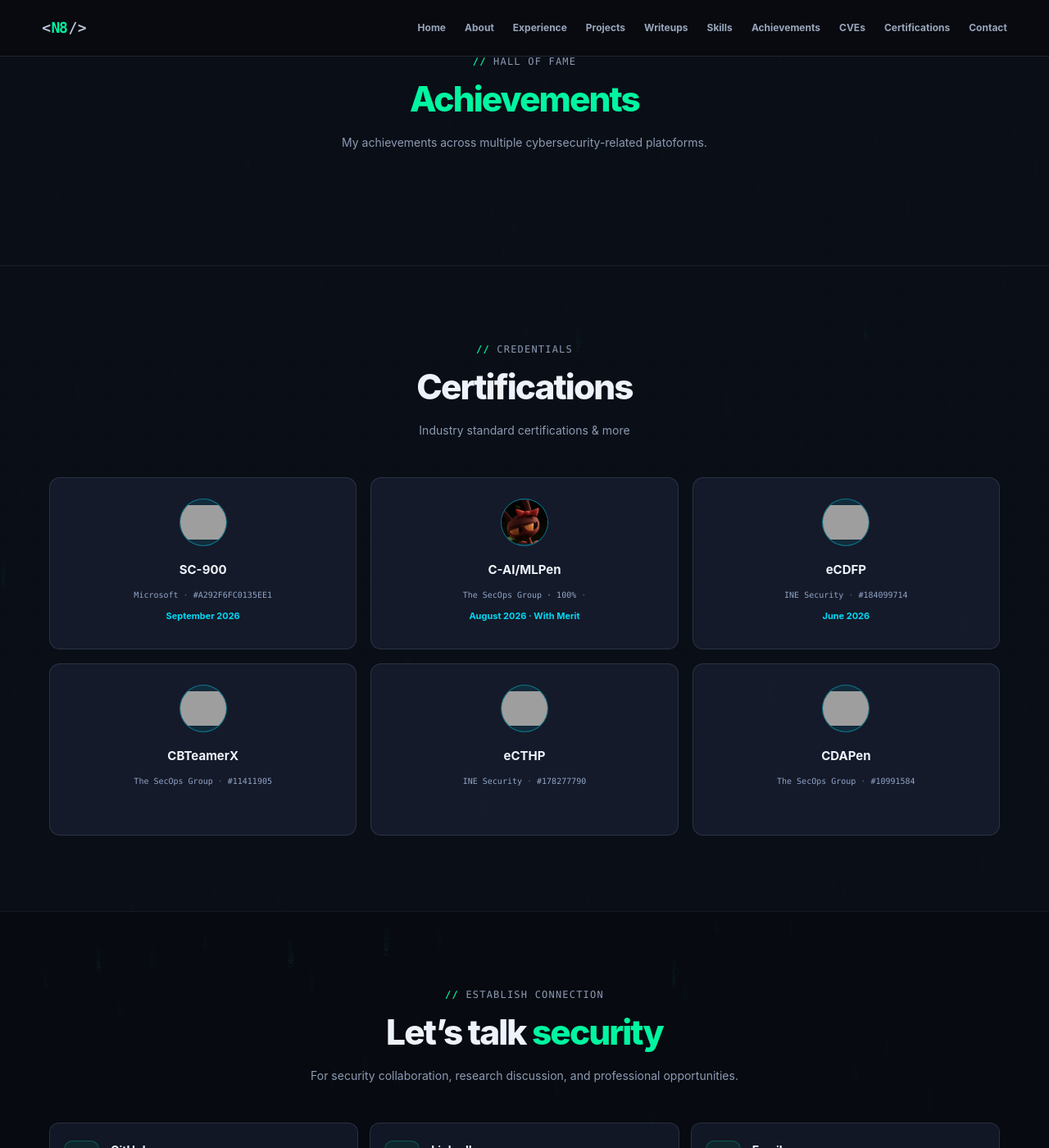
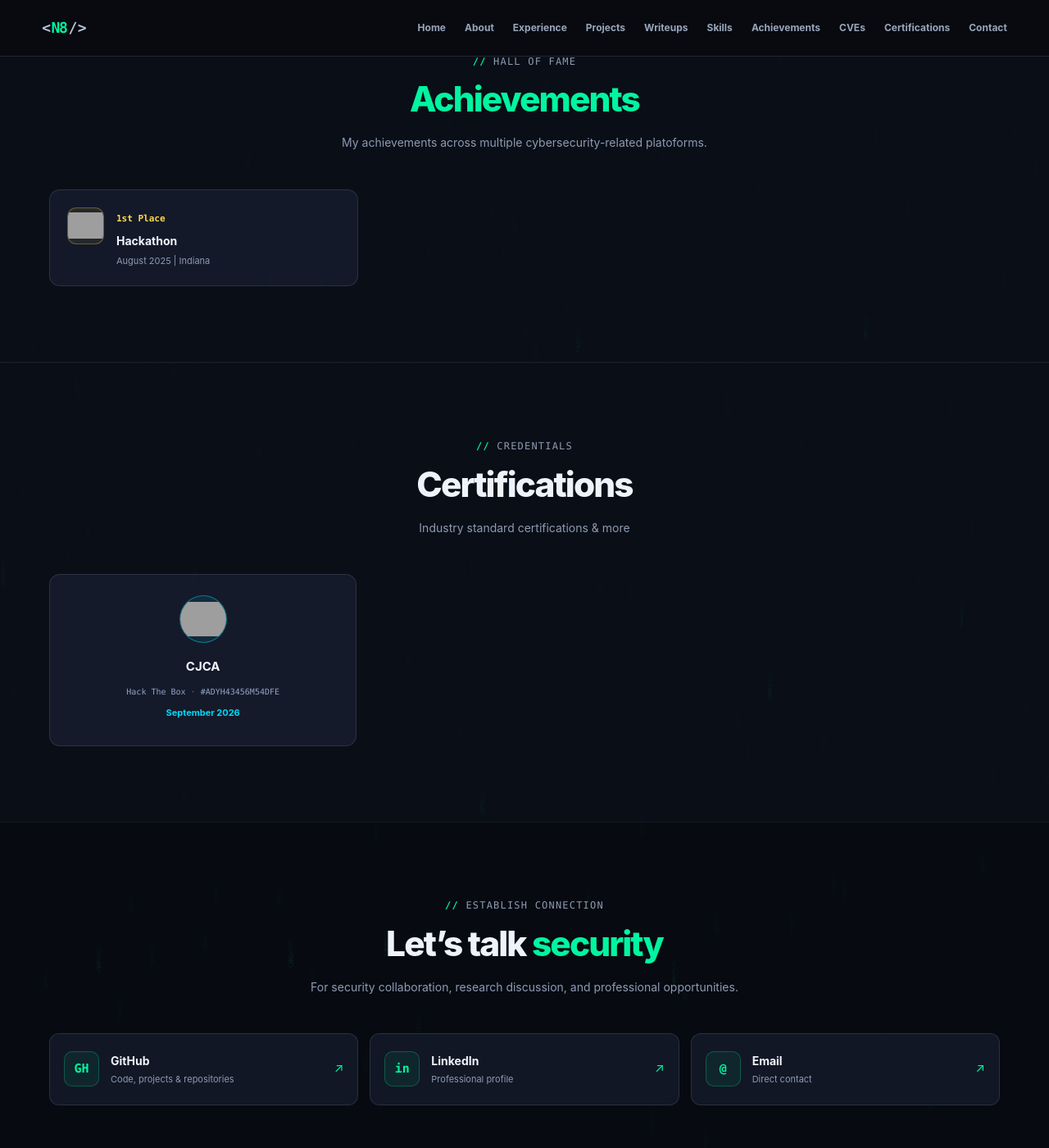
Before and after one commit to Ningen820/Ningen820.github.io, a Jekyll site: the page built from index.html, in a window 1280 px wide and 1400 px high, scrolled down 5370 px. Shown: the whole window at 82% size. Built offline with Jekyll 4.4.1, drawn with Linux system fonts in a browser that asks for light colours; grey boxes are pictures that could not be loaded.

Commit message:
Update profile.yml

```diff
--- a/_data/profile.yml
+++ b/_data/profile.yml
@@ -127,65 +127,26 @@ skills:
 
 
 
-achievements: []
-  #achievement1:
-    #title: ti
-    #place: 1st Place
-    #detail: 2024 Abu Dhabi
-    #rank: 1
-    #image: /assets/random_images/border.png
-    #key: 'no'
-
+achievements:
+  achievement1:
+    title: Hackathon
+    place: 1st Place
+    detail: August 2025 | Indiana
+    rank: 1
+    image: /assets/random_images/achievement1.png
+    key: 'no'
 
 
 certifications:
   certificate1:
-    name: SC-900
-    issuer: Microsoft
-    credential: '#A292F6FC0135EE1'
+    name: CJCA
+    issuer: Hack The Box
+    credential: '#ADYH43456M54DFE'
     date: September 2026
     image: /assets/random_images/certificate1.png
     key: 'no'
 
-  certificate2:
-    name: C-AI/MLPen
-    issuer: The SecOps Group · 100%
-    credential: ''
-    date: August 2026 · With Merit
-    image: /assets/random_images/idk.png
-    key: 'no'
 
-  certificate3:
-    name: eCDFP
-    issuer: INE Security
-    credential: '#184099714'
-    date: June 2026
-    image: /assets/random_images/certificate3.png
-    key: 'no'
-
-  certificate4:
-    name: CBTeamerX
-    issuer: The SecOps Group
-    credential: '#11411905'
-    date: ''
-    image: /assets/random_images/certificate4.png
-    key: 'no'
-
-  certificate5:
-    name: eCTHP
-    issuer: INE Security
-    credential: '#178277790'
-    date: ''
-    image: /assets/random_images/certificate5.png
-    key: 'no'
-
-  certificate6:
-    name: CDAPen
-    issuer: The SecOps Group
-    credential: '#10991584'
-    date: ''
-    image: /assets/random_images/certificate6.png
-    key: 'no'
 
 
 education:
@@ -224,7 +185,7 @@ socials:
 
 - name: Email
   label: Direct contact
-  url: 'ahmadbobo2009@gmail.com'
+  url: 'mailto:ahmadbobo2009@gmail.com'
   mark: '@'
 
 
```
